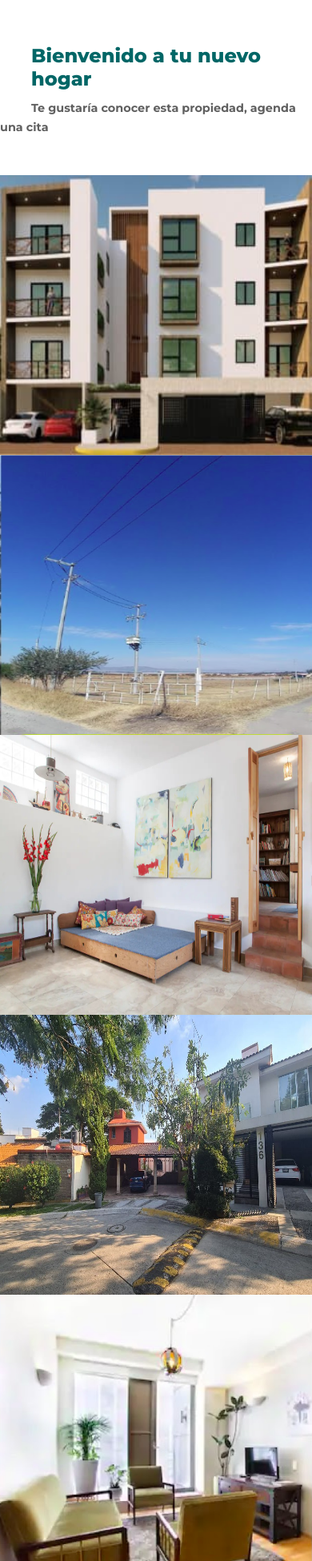
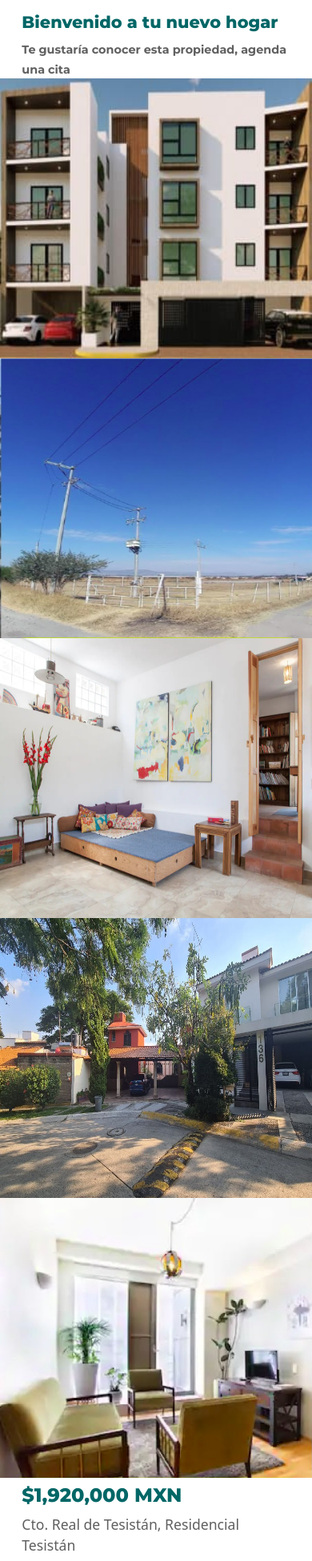
Before and after one commit to gamboamartin/easesores-web, an Angular app: page /inmueble in a window 390 px wide. Shown: the part 48-2000 px from the top of the page at 80% size. Built offline with nearby package versions, Linux system fonts and the light colour scheme.

Commit message:
Ajustes responsive en seccion inmueble

```diff
--- a/src/app/components/inmueble/banner1-inmueble/banner1-inmueble.component.css
+++ b/src/app/components/inmueble/banner1-inmueble/banner1-inmueble.component.css
@@ -1,3 +1,7 @@
+.div1-b1{
+  margin: 3.8vh 0;
+  padding: 0 7%;
+}
 
 .div1-b3{
   display: grid;
@@ -24,19 +28,20 @@
 
 .texto1{
   color: #606060;
-  font-size: 4.8vh;
-  padding-left: 10%;
+  font-size: 4vh;
 }
 
 .titulo1{
   color: #006666;
   font-size: 8vh;
-  padding-left: 10%;
   text-align: left;
 }
 
 @media only screen and (max-width: 1101px) {
 
+  .div1-b1{
+    margin: 0 0;
+  }
   .div-responsive{
     grid-auto-rows: 350px;
     grid-template-columns: 1fr;
@@ -46,8 +51,8 @@
     margin-left: 0;
     padding-top: 0;
   }
-  .titulo1 {
-    font-size: 150%;
+  .titulo1{
+    font-size: 130%;
     margin-left: 0;
     padding-top: 0;
   }
--- a/src/app/components/inmueble/banner1-inmueble/banner1-inmueble.component.html
+++ b/src/app/components/inmueble/banner1-inmueble/banner1-inmueble.component.html
@@ -1,5 +1,5 @@
 <div class="w-100">
-  <div class="mb-5 mt-5">
+  <div class="div1-b1">
     <h1 class="titulo1 Montserrat-ExtraBold">Bienvenido a tu nuevo hogar</h1>
     <span class="texto1 Montserrat-Bold">Te gustaría conocer esta propiedad, agenda una cita</span>
   </div>
--- a/src/app/components/inmueble/banner2-inmueble/banner2-inmueble.component.css
+++ b/src/app/components/inmueble/banner2-inmueble/banner2-inmueble.component.css
@@ -1,3 +1,7 @@
+.div1-b1{
+  margin: 3.8vh 0;
+  padding: 0 7%;
+}
 
 .div-b2{
   text-align: center;
@@ -21,32 +25,42 @@
 .texto1{
   color: #606060;
   font-size: 8vh;
-  padding-left: 10%;
 }
 
 .texto2{
   color: #606060;
   font-size: 4.8vh;
-  padding-left: 10%;
+}
+
+.texto3{
+  font-size: 3vh;
 }
 
 .titulo1{
   color: #006666;
   font-size: 8vh;
-  padding-left: 10%;
   text-align: left;
 }
 
 @media only screen and (max-width: 1101px) {
 
+  .div1-b1{
+    margin: 0 0;
+  }
+  .div2-b2{
+    height: 40vh;
+    width: 100%;
+  }
   .texto1{
-    font-size: 90%;
-    margin-left: 0;
-    padding-top: 0;
+    font-size: 110%;
+  }
+  .texto2{
+     font-size: 100%;
+   }
+  .texto3{
+    font-size: 2vh;
   }
   .titulo1 {
     font-size: 150%;
-    margin-left: 0;
-    padding-top: 0;
   }
 }
--- a/src/app/components/inmueble/banner2-inmueble/banner2-inmueble.component.html
+++ b/src/app/components/inmueble/banner2-inmueble/banner2-inmueble.component.html
@@ -1,31 +1,31 @@
 <div class="w-100">
-  <div class="mb-5 mt-5">
+  <div class="div1-b1">
     <h1 class="titulo1 Montserrat-ExtraBold">$1,920,000 MXN</h1>
     <p class="texto1 Montserrat-bold">Cto. Real de Tesistán, Residencial Tesistán</p>
     <p class="texto2 Montserrat-bold">Residencial Tesistán, Zapopan, Jalisco</p>
   </div>
 
   <div>
-    <div class="row">
-      <div class="col div-b2"><h3>3 Recámaras</h3></div>
-      <div class="col div-b2"><h3>3 Baños</h3></div>
-      <div class="col div-b2"><h3>2 Estacionamientos</h3></div>
+    <div class="row w-100">
+      <div class="col-md-4 div-b2"><h3 class="Montserrat-Bold texto3">3 Recámaras</h3></div>
+      <div class="col-md-4 div-b2"><h3 class="Montserrat-Bold texto3">3 Baños</h3></div>
+      <div class="col-md-4 div-b2"><h3 class="Montserrat-Bold texto3">2 Estacionamientos</h3></div>
     </div>
 
-    <div class="row">
-      <div class="col div-b2"><h3>10 años</h3> <p class="p-b2 Montserrat-bold">Antigüedad</p></div>
-      <div class="col div-b2"><h3>167 m2</h3> <p class="p-b2 Montserrat-bold">Construcción</p></div>
-      <div class="col div-b2"><h3>96 m2</h3> <p class="p-b2 Montserrat-bold">Superficie</p></div>
+    <div class="row w-100">
+      <div class="col-md-4 div-b2"><h3 class="Montserrat-Bold texto3">10 años</h3> <p class="p-b2 Montserrat-bold">Antigüedad</p></div>
+      <div class="col-md-4 div-b2"><h3 class="Montserrat-Bold texto3">167 m2</h3> <p class="p-b2 Montserrat-bold">Construcción</p></div>
+      <div class="col-md-4 div-b2"><h3 class="Montserrat-Bold texto3">96 m2</h3> <p class="p-b2 Montserrat-bold">Superficie</p></div>
     </div>
 
   </div>
 
-  <div>
+  <div class="div1-b1">
     <p class="texto1 Montserrat">Características</p>
     <p class="texto2 Montserrat mb-4"> Lorem Ipsum </p>
     <p class="texto1 Montserrat">Ubicación</p>
 
-    <div class="w-100 my-5">
+    <div class="w-100 my-4">
       <div class="div2-b2 mx-auto"></div>
     </div>
 
--- a/src/app/components/inmueble/banner3-inmueble/banner3-inmueble.component.css
+++ b/src/app/components/inmueble/banner3-inmueble/banner3-inmueble.component.css
@@ -15,6 +15,11 @@
   max-height: 90%;
   padding-top: 8px;
   position: absolute;
+}
+
+.div1-b3{
+  margin: 3.8vh 0;
+  padding: 0 7%;
 }
 
 .div2-b3{
@@ -71,7 +76,6 @@
 .texto2{
   color: #606060;
   font-size: 8vh;
-  padding-left: 10%;
 }
 
 .texto-valoracion{
@@ -100,14 +104,16 @@
   .div-responsive{
     grid-auto-rows: 350px;
     grid-template-columns: 1fr;
-  }
+  }.p-venta-b3{
+     font-size: 2vh;
+   }
   .texto1{
     font-size: 90%;
     margin-top: 2%;
     margin-bottom: 2%;
   }
   .texto2{
-    font-size: 90%;
+    font-size: 110%;
     margin-left: 0;
   }
   .texto-valoracion{
--- a/src/app/components/inmueble/banner3-inmueble/banner3-inmueble.component.html
+++ b/src/app/components/inmueble/banner3-inmueble/banner3-inmueble.component.html
@@ -4,7 +4,7 @@
   <span class="texto1 Montserrat">Contácta a un asesor hipotecario afiliado</span>
 </div>
 
-<div class="w-100 my-5">
+<div class="w-100 div1-b3">
   <p class="texto2 Montserrat">Nuestra recomendación para ti</p>
 </div>
 
```
